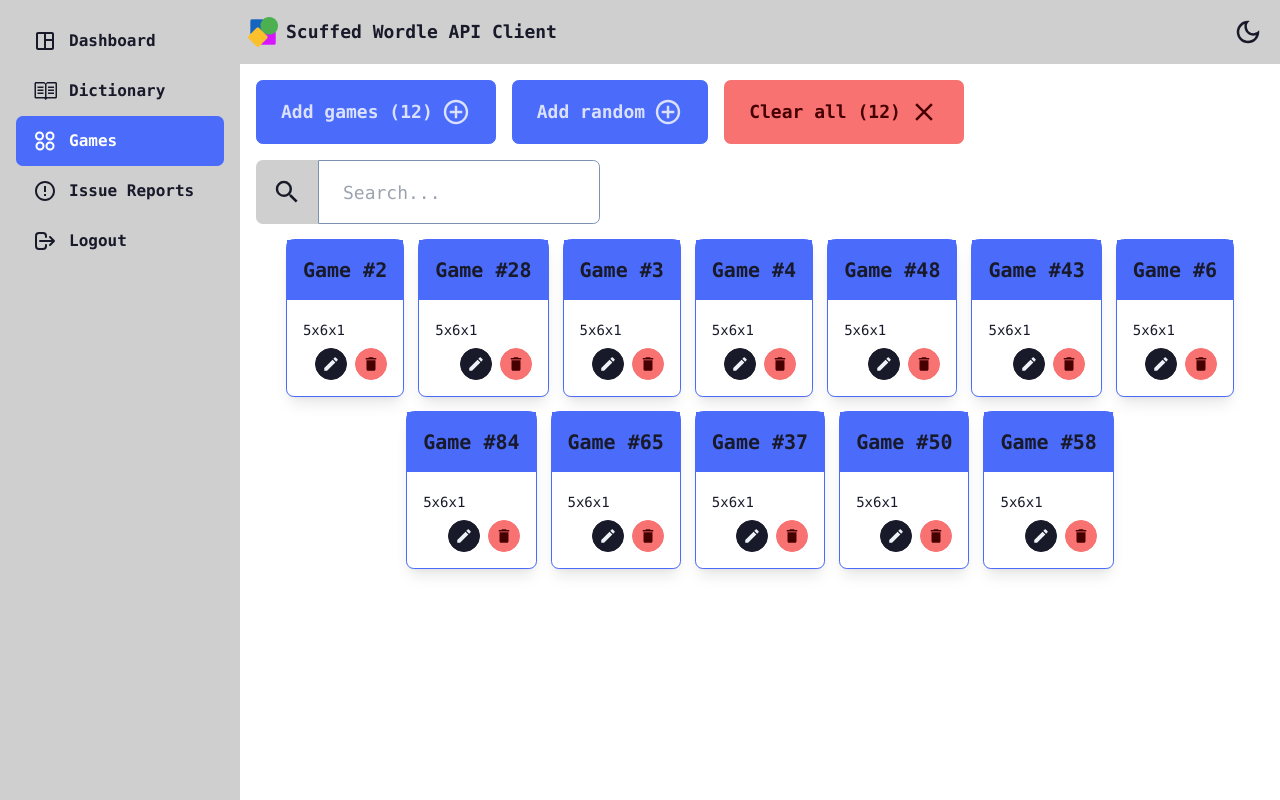
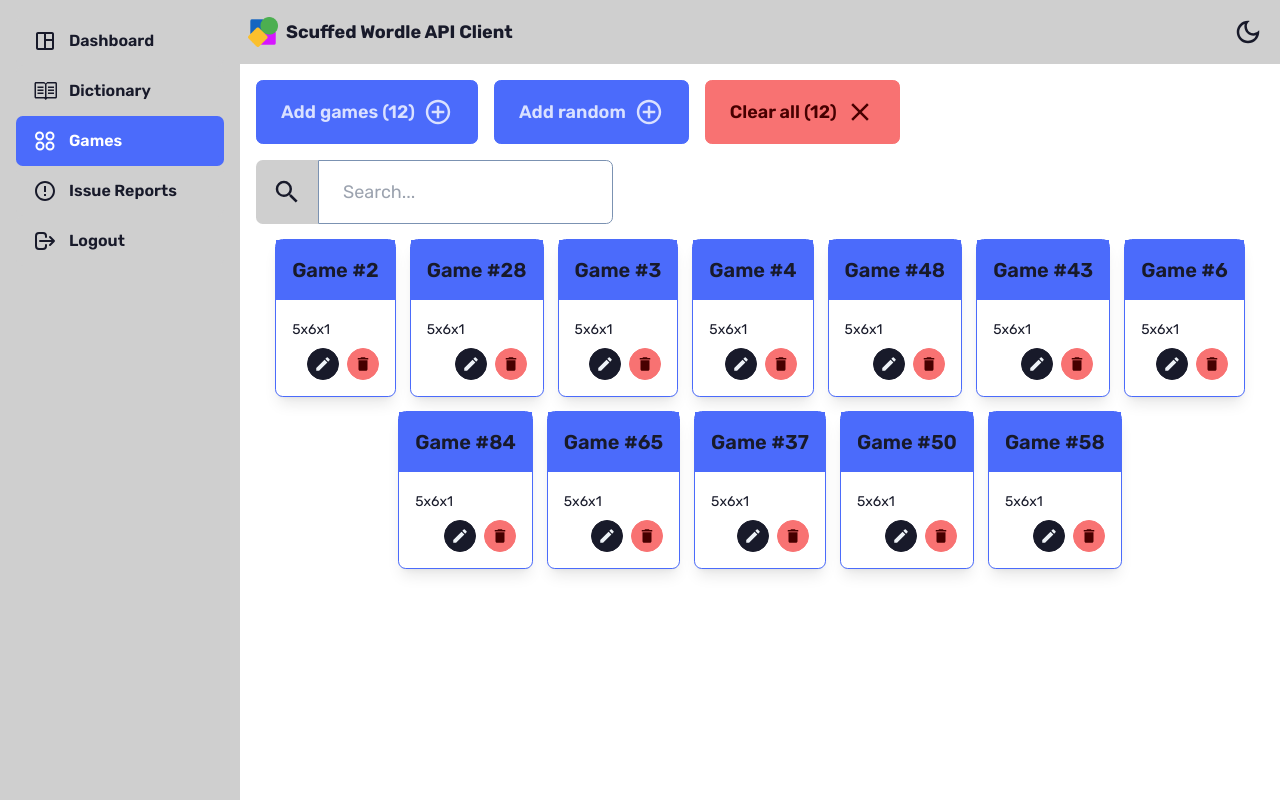
Before and after one commit to arunstop/scuffed_wordle_api_client, a Next.js app: page /games in a window 1280 px wide. Built offline with nearby package versions, Linux system fonts and the light colour scheme; what tailwind-animatecss would draw is missing.

Commit message:
ADDED rubik font

```diff
--- a/components/Forms/GamesAddForm.tsx
+++ b/components/Forms/GamesAddForm.tsx
@@ -77,7 +77,7 @@
         });
 
   function onSubmit(event: React.FormEvent<HTMLFormElement>) {
-    alert("submit");
+    // alert("submit");
     gameAction.add({
       ...generateGameData(),
       name: name,
@@ -101,7 +101,7 @@
   console.log("render");
   return (
     <form name="gameAddForm" onSubmit={onSubmit}>
-      <div className={`flex flex-col w-full`}>
+      <div className={`flex flex-col w-full gap-2`}>
         {/* Name */}
 
         <TextInput
@@ -113,7 +113,7 @@
           onChange={(event) => setName(event.target.value)}
           rules={() =>
             (name !== "" ? "" : "Cannot be empty") ||
-            (name.length >= 8 ? "" : "Minimum 7 letters")
+            (name.length >= 4 ? "" : "Minimum 4 letters")
           }
         />
         {/* MATRIX */}
--- a/components/HeadlessModal.tsx
+++ b/components/HeadlessModal.tsx
@@ -60,16 +60,18 @@
           >
             &#8203;
           </span> */}
+        <button className="h-0"></button>
+
         <Transition.Child
           as={"div"}
           className={`modal-box border-t-8 border-${color} gap-4 transform-none z-10 overflow-auto
           flex flex-col sm:border-transparent
-          animated duration-300
+          animated
           `}
-          enter="sm:animated-jackInTheBox animated-fadeInUp duration-300"
+          enter="sm:animated-jackInTheBox animated-fadeInUp"
           // enterFrom="opacity-0 scale-95"
           // enterTo="opacity-100 scale-100"
-          leave="sm:animated-zoomOut animated-fadeOutDownBig duration-300"
+          leave="sm:animated-zoomOut animated-fadeOutDownBig"
           //   leaveFrom="opacity-100 scale-100"
           //   leaveTo="opacity-0 scale-50"
         >
@@ -77,7 +79,7 @@
             {!big && (
               <div
                 className={`mask mask-circle bg-${color} bg-opacity-30 text-${color} rounded-full border-${color}
-              self-start p-2 flex-shrink`}
+              sm:self-start self-center p-2 flex-shrink`}
               >
                 <GoInfo size={36} />
               </div>
@@ -88,7 +90,7 @@
               {/* Workaround to DISABLE INITIAL FOCUS
               by using as="button" */}
               <Dialog.Title
-                as="button"
+                as="div"
                 className={`text-2xl font-bold text-${color} text-center  ${
                   big ? `` : `sm:text-left`
                 }`}
--- a/pages/_document.tsx
+++ b/pages/_document.tsx
@@ -2,10 +2,20 @@
 
 export default function Document() {
   return (
-    <Html className="font-mono">
+    <Html>
       <Head>
-        </Head>
-      <body>
+        <link rel="preconnect" href="https://fonts.googleapis.com" />
+        <link
+          rel="preconnect"
+          href="https://fonts.gstatic.com"
+          crossOrigin=""
+        />
+        <link
+          href="https://fonts.googleapis.com/css2?family=Rubik:ital,wght@0,300;0,400;0,500;0,600;0,700;0,800;0,900;1,300;1,400;1,500;1,600;1,700;1,800;1,900&display=swap"
+          rel="stylesheet"
+        />
+      </Head>
+      <body className="font-rubik">
         <Main />
         <NextScript />
       </body>
--- a/pages/games/index.tsx
+++ b/pages/games/index.tsx
@@ -130,9 +130,9 @@
               className={`flex flex-col items-center m-auto m gap-4 text-center animated animated-jackInTheBox animated-faster`}
             >
               <div className="inline-flex items-center text-4xl font-black gap-1 text-warning">
-                ¯\__
+                <span className="tracking-tighter">¯\__</span>
                 <BsFillEmojiNeutralFill size={120} />
-                __/¯
+                <span className="tracking-tighter">__/¯</span>
               </div>
               <h2 className="text-3xl font-bold">No results found</h2>
               <h2 className="text-lg">
@@ -200,7 +200,7 @@
         value={modalClear}
         title="Clear All Game Data"
         desc="All game data will be wiped out. This action cannot be undone. Use it wisely!"
-        color="primary"
+        color="error"
         labelY="Clear"
         // clear searched items if exists
         actionY={() =>
--- a/styles/globals.css
+++ b/styles/globals.css
@@ -1,7 +1,7 @@
 @tailwind base;
 @tailwind components;
 @tailwind utilities;
-@import url('https://cdnjs.cloudflare.com/ajax/libs/animate.css/3.5.2/animate.min.css');
+@import url('https://fonts.googleapis.com/css2?family=Nunito:ital,wght@0,200;0,300;0,400;0,500;0,600;0,700;0,800;0,900;1,200;1,300;1,400;1,500;1,600;1,700;1,800;1,900&display=swap');
 
 
 html,
--- a/tailwind.config.js
+++ b/tailwind.config.js
@@ -1,10 +1,16 @@
+const defaultTheme = require('tailwindcss/defaultTheme');
+
 module.exports = {
   content: [
     "./pages/**/*.{js,ts,jsx,tsx}",
     "./components/**/*.{js,ts,jsx,tsx}",
   ],
   theme: {
-    extend: {},
+    extend: {
+      fontFamily: {
+        'rubik': ['"Rubik"', 'sans-serif'],
+      },
+    },
     animatecss: {
       prefix: 'animated'
     }
```
